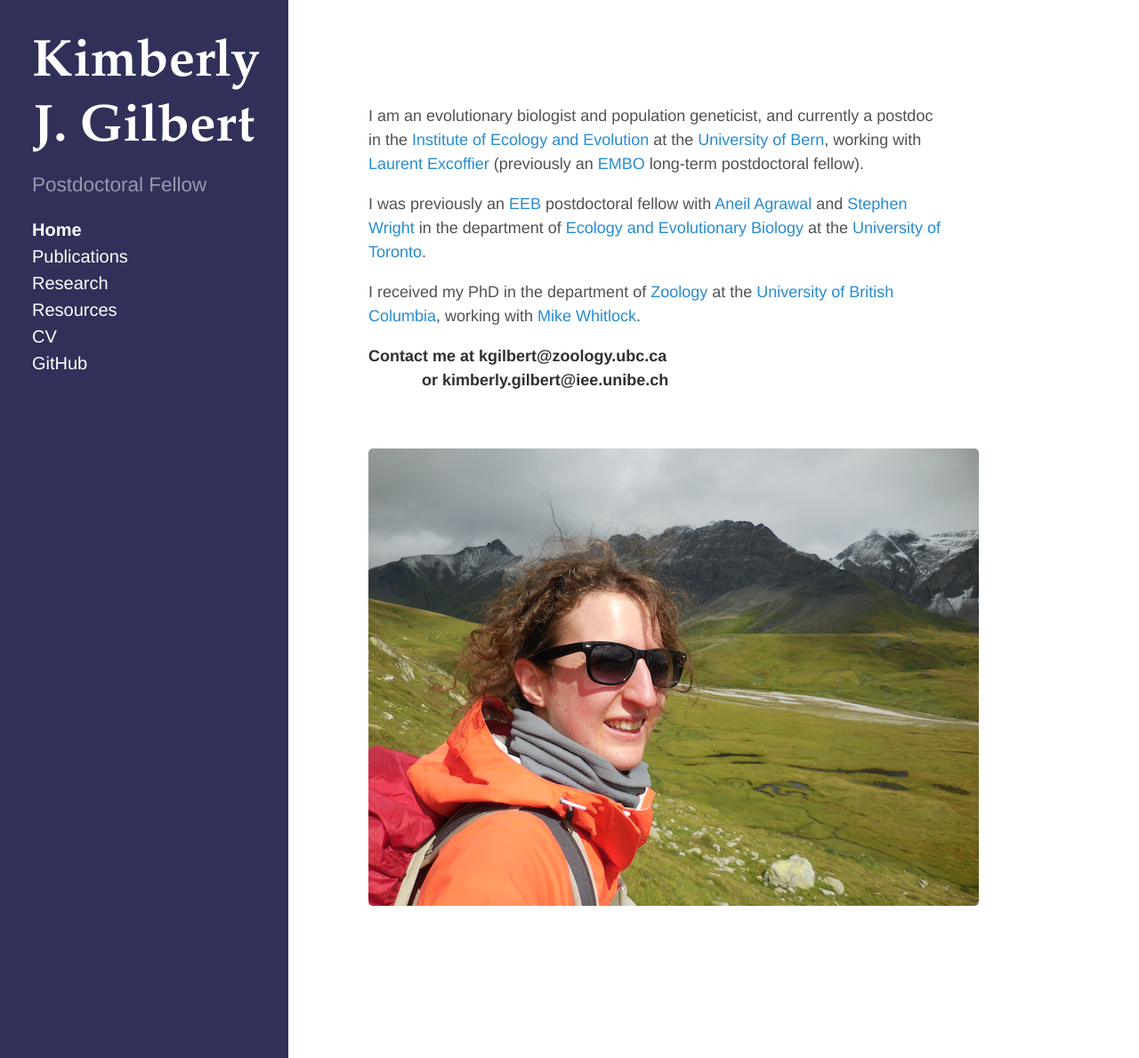
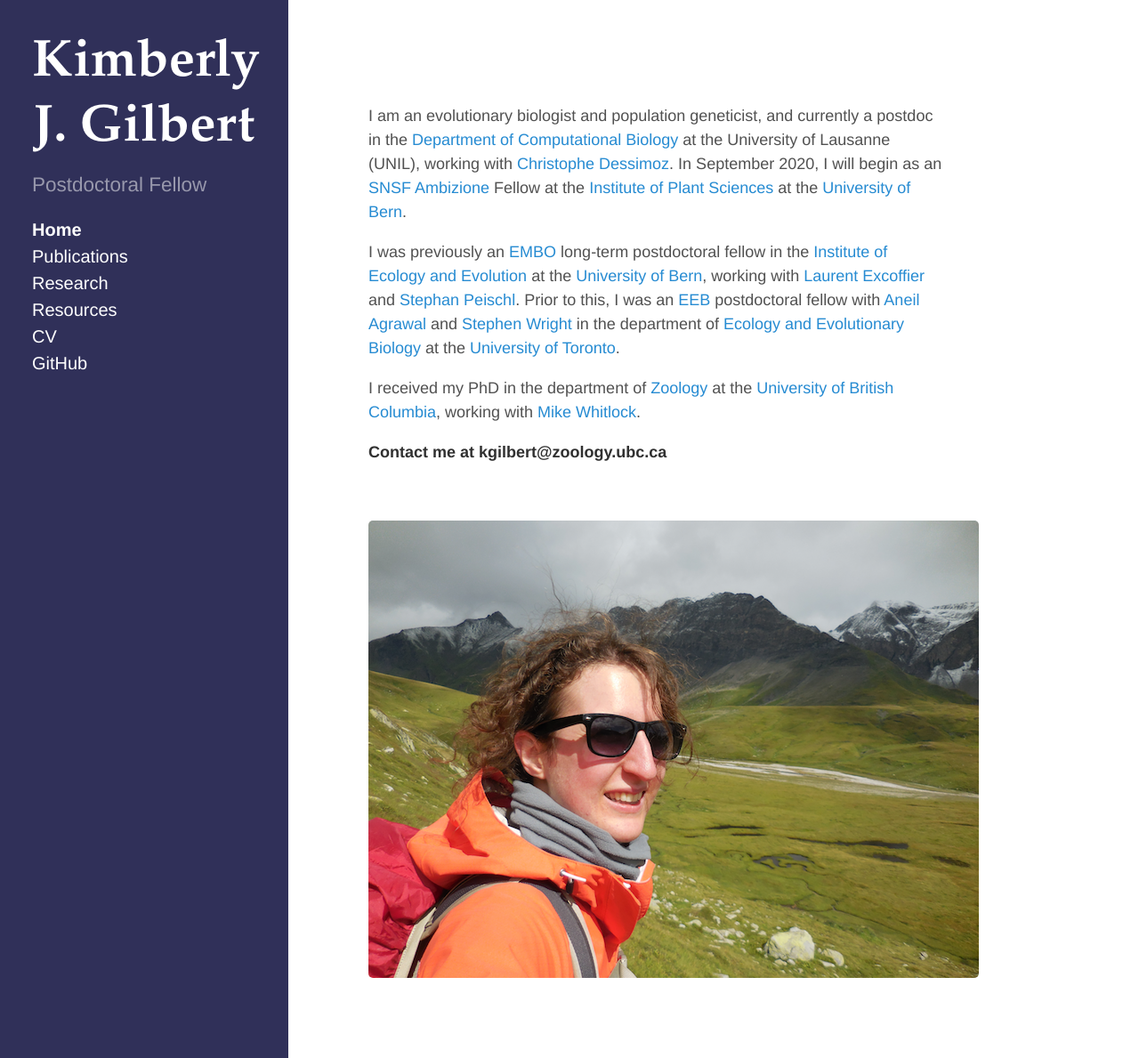
Before and after one commit to kjgilbert/kjgilbert.github.io, a Jekyll site: the page built from index.md, in a window 1280 px wide and 1189 px high. Shown: the whole window at 89% size. Built offline with Jekyll 4.4.1, drawn with Linux system fonts in a browser that asks for light colours; Markdown is read by kramdown in place of the engine named in the settings.

Commit message:
more updates

```diff
--- a/index.md
+++ b/index.md
@@ -7,14 +7,22 @@ title: Home
 &nbsp;
 
 
-I am an evolutionary biologist and population geneticist, and currently a postdoc in the [Institute of Ecology and Evolution](http://www.iee.unibe.ch/index_eng.html) at the [University of Bern](http://www.unibe.ch/index_eng.html), working with [Laurent Excoffier](http://www.cmpg.iee.unibe.ch/about_us/team/researchers/prof_dr_excoffier_laurent/index_eng.html) (previously an [EMBO](http://www.embo.org/) long-term postdoctoral fellow).
+I am an evolutionary biologist and population geneticist, and currently a postdoc in the [Department of Computational Biology](https://www.unil.ch/dbc/en/home.html)
+at the University of Lausanne (UNIL), working with [Christophe Dessimoz](https://lab.dessimoz.org/).
+In September 2020, I will begin as an [SNSF Ambizione](http://www.snf.ch/en/funding/careers/ambizione/Pages/default.aspx)
+Fellow at the [Institute of Plant Sciences](http://www.ips.unibe.ch/) at the [University of Bern](http://www.unibe.ch/index_eng.html).
 
-I was previously an [EEB](http://www.eeb.utoronto.ca/about-us/employment/postdocs.htm) postdoctoral fellow with [Aneil Agrawal](http://agrawal.eeb.utoronto.ca/) and [Stephen Wright](http://wright.eeb.utoronto.ca/) in the department of [Ecology and Evolutionary Biology](http://www.eeb.utoronto.ca/) at the [University of Toronto](https://www.utoronto.ca/).
+I was previously an [EMBO](http://www.embo.org/) long-term postdoctoral fellow in the [Institute of Ecology and Evolution](http://www.iee.unibe.ch/index_eng.html)
+at the [University of Bern](http://www.unibe.ch/index_eng.html), working with [Laurent Excoffier](http://www.cmpg.iee.unibe.ch/about_us/team/researchers/prof_dr_excoffier_laurent/index_eng.html)
+and [Stephan Peischl](http://www.bioinformatics.unibe.ch/about_us/staff/dr_peischl_stephan/index_eng.html).
+Prior to this, I was an [EEB](http://www.eeb.utoronto.ca/about-us/employment/postdocs.htm)
+postdoctoral fellow with [Aneil Agrawal](http://agrawal.eeb.utoronto.ca/)
+and [Stephen Wright](http://wright.eeb.utoronto.ca/) in the department of [Ecology and Evolutionary Biology](http://www.eeb.utoronto.ca/)
+at the [University of Toronto](https://www.utoronto.ca/).
 
 I received my PhD in the department of [Zoology](http://www.zoology.ubc.ca/) at the [University of British Columbia](http://www.ubc.ca/), working with [Mike Whitlock](http://www.zoology.ubc.ca/person/whitlock).
 
 **Contact me at kgilbert@zoology.ubc.ca**
-&nbsp; &nbsp; &nbsp; &nbsp; &nbsp; &nbsp; **or kimberly.gilbert@iee.unibe.ch**
 
 
 &nbsp;
```
